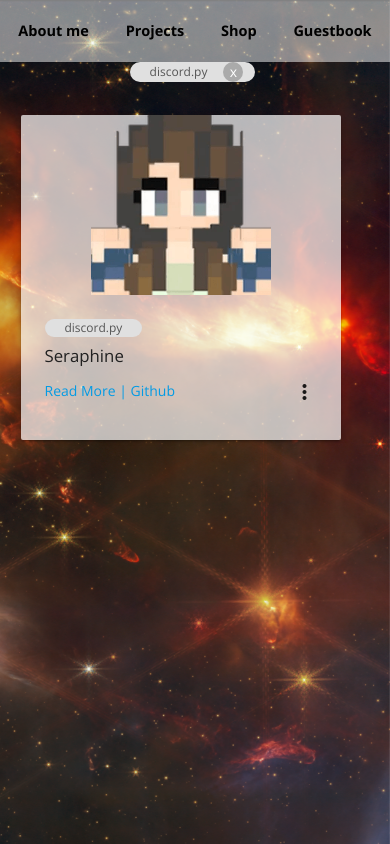
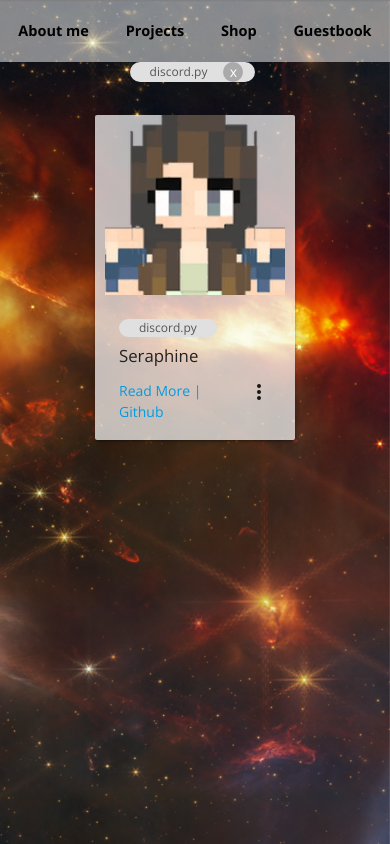
Before and after one commit to bensonchow123/portfolio_website, a Flask app: a page that uses templates/base.html in a window 390 px wide. Run offline with Flask 2, Linux system fonts and the light colour scheme.

Commit message:
center cards for mobile devices

```diff
--- a/static/css/card.css
+++ b/static/css/card.css
@@ -15,14 +15,6 @@
 .icon span {
   border-radius: 5px;
   padding: 3px 5px;
-}
-
-.react {
-  background: #bad5f5;
-}
-
-.react span::after {
-  content: "React.js";
 }
 
 .card {
--- a/static/css/home.css
+++ b/static/css/home.css
@@ -121,7 +121,7 @@ ul li a {
   }
   .title-logo {
     opacity: 1;
-    background-color:rgba(255,255,255,0.6);
+    background-color:rgba(255,255,255,0.3);
     border-radius:3px;
   }
   #terminal {
--- a/static/css/projects.css
+++ b/static/css/projects.css
@@ -1,5 +1,17 @@
 .cards-container {
   max-width: 950px;
+}
+
+@media (max-width: 600px) {
+  .cards-container {
+    display: flex;
+    flex-direction: column;
+    align-items: center; /* Center the cards within the container */
+  }
+  .card {
+    width: 200px;
+    height: 200px;
+  }
 }
 
 .background {
```
